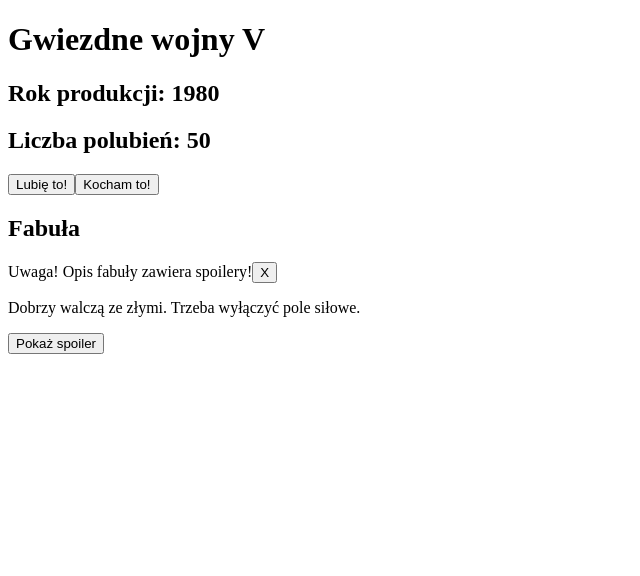
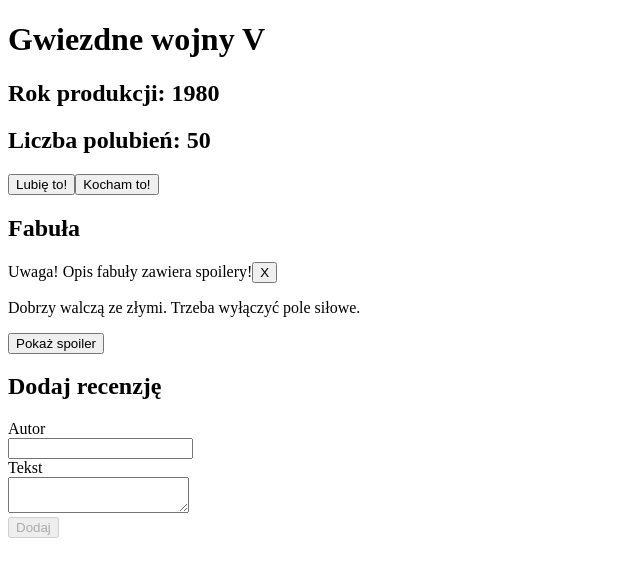
Before and after one commit to Jak-zaczac-programowac/zrozumiecreact-module-2, a React (Vite) app: page / in a window 1280 px wide. Shown: the top 576 px of the page, without its empty margins (0-640 px from the left). Built offline with nearby package versions, Linux system fonts and the light colour scheme.

Commit message:
Lesson 7 end

```diff
--- a/src/App.jsx
+++ b/src/App.jsx
@@ -1,3 +1,4 @@
+import { Form } from "./components/Form";
 import { LikesCounter } from "./components/LikesCounter";
 import { Plot } from "./components/Plot";
 
@@ -10,6 +11,7 @@ function App() {
             <h2>Rok produkcji: 1980</h2>
             <LikesCounter />
             <Plot />
+            <Form />
         </>
     );
 }
--- /dev/null
+++ b/src/components/Form.jsx
@@ -0,0 +1,68 @@
+import { useState } from "react";
+
+export function Form() {
+    const [review, setReview] = useState(null);
+    const [inputValue, setInputValue] = useState("");
+    const [textareaValue, setTextareaValue] = useState("");
+
+    console.log(review);
+
+    function handleSubmit(event) {
+        event.preventDefault();
+
+        const author = inputValue;
+        const text = textareaValue;
+
+        setReview({ author, text });
+    }
+
+    console.log("Wartość zmiennej stanowej input: ", inputValue);
+    console.log("Wartość zmiennej stanowej textarea: ", textareaValue);
+
+    return (
+        <>
+            {review && (
+                <article>
+                    <strong>{review.author}</strong>
+                    <p>{review.text}</p>
+                </article>
+            )}
+            <h2>Dodaj recenzję</h2>
+            <form onSubmit={handleSubmit}>
+                <div>
+                    <div>
+                        <label htmlFor="author">Autor</label>
+                    </div>
+                    <input
+                        type="text"
+                        name="author"
+                        id="author"
+                        value={inputValue}
+                        onChange={(event) => {
+                            setInputValue(event.target.value);
+                        }}
+                    />
+                </div>
+                <div>
+                    <div>
+                        <label htmlFor="text">Tekst</label>
+                    </div>
+                    <textarea
+                        name="text"
+                        id="text"
+                        value={textareaValue}
+                        onChange={(event) => {
+                            setTextareaValue(event.target.value);
+                        }}
+                    ></textarea>
+                </div>
+                <button
+                    type="submit"
+                    disabled={inputValue === "" || textareaValue === ""}
+                >
+                    Dodaj
+                </button>
+            </form>
+        </>
+    );
+}
```
